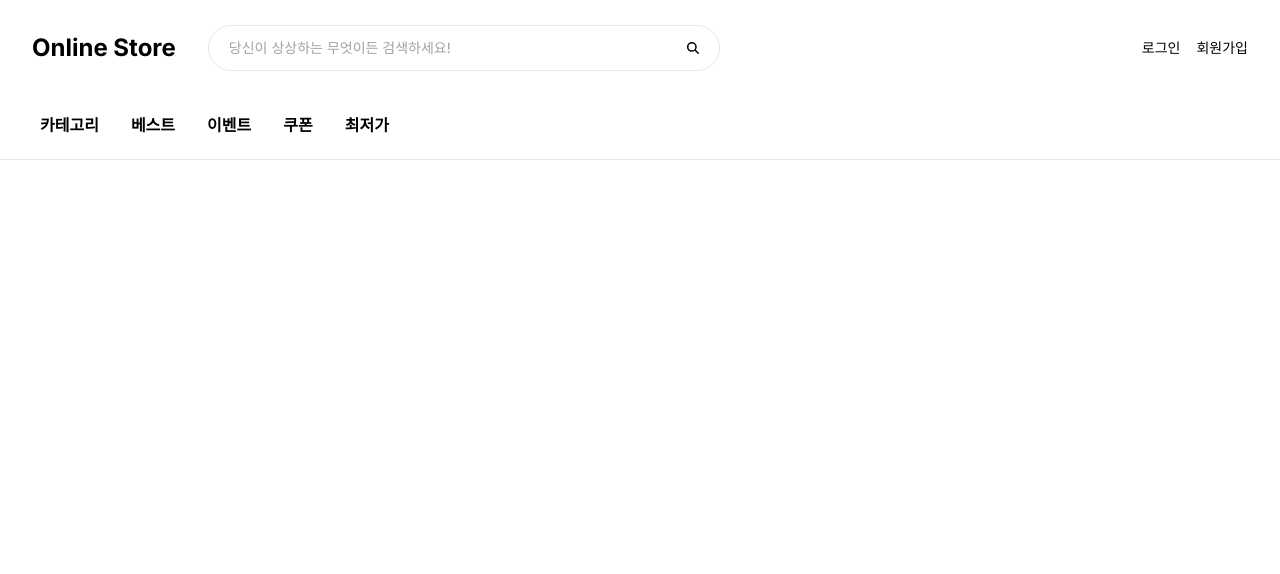
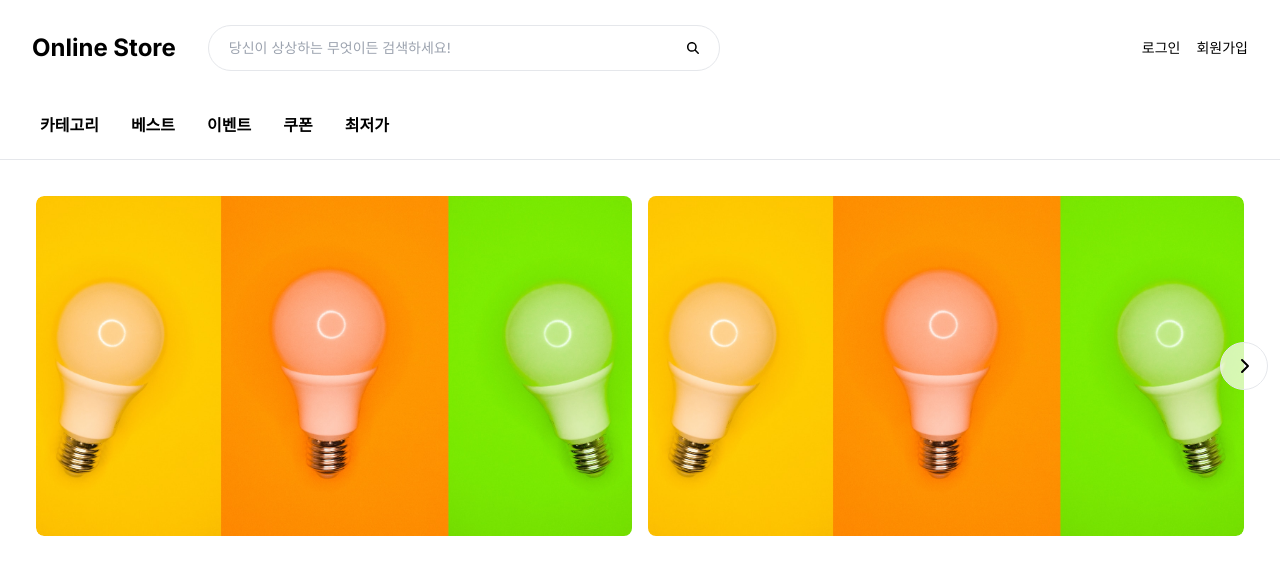
Before and after one commit to pokycookie/online-store, a Next.js app: page / in a window 1280 px wide. Shown: the top 574 px of the page. Built offline with nearby package versions, Linux system fonts and the light colour scheme.

Commit message:
feat: add carousel components

```diff
--- /dev/null
+++ b/app/components/ui/carousel.tsx
@@ -0,0 +1,108 @@
+'use client'
+
+import { useEffect, useState } from 'react'
+import {
+  faChevronLeft,
+  faChevronRight,
+} from '@fortawesome/free-solid-svg-icons'
+import { FontAwesomeIcon } from '@fortawesome/react-fontawesome'
+import { motion } from 'framer-motion'
+
+interface IProps {
+  children?: React.ReactNode
+  aspectRatio: number
+  showCount: number
+  infinite?: boolean
+}
+
+export default function Carousel(props: IProps) {
+  const [idx, setIdx] = useState(0)
+  const [container, setContainer] = useState<React.ReactNode[][]>([])
+
+  const indexHandler = (delta: number) => {
+    let index
+    if (props.infinite) {
+      index = idx + delta
+      if (index < 0) {
+        index = container.length - 1
+      } else if (index > container.length - 1) {
+        index = 0
+      }
+    } else {
+      index = Math.min(Math.max(idx + delta, 0), container.length - 1)
+    }
+    setIdx(index)
+  }
+
+  useEffect(() => {
+    const children: React.ReactNode[] = Array.isArray(props.children)
+      ? props.children
+      : [props.children]
+    const container: React.ReactNode[][] = []
+
+    for (let i = 0; i < children.length; i += props.showCount) {
+      const viewport: React.ReactNode[] = []
+      for (let j = 0; j < props.showCount; j++) {
+        const index = i + j
+        if (index > children.length - 1) {
+          viewport.push(<div></div>)
+        } else {
+          viewport.push(children[index])
+        }
+      }
+      if (viewport.length > 0) container.push(viewport)
+    }
+
+    setContainer(container)
+    setIdx(0)
+  }, [props.children, props.showCount])
+
+  return (
+    <div className="w-full h-fit p-9">
+      <div className="relative flex items-center w-full h-fit">
+        <div
+          className="flex w-full overflow-hidden rounded-lg h-fit"
+          style={{ aspectRatio: props.aspectRatio * props.showCount }}
+        >
+          {container.map((viewport, i) => {
+            return (
+              <motion.div
+                key={i}
+                animate={{ x: `-${100 * idx}%` }}
+                transition={{ type: 'just' }}
+                className="flex w-full h-auto gap-4 shrink-0"
+              >
+                {viewport.map((node, i) => {
+                  return (
+                    <div
+                      key={i}
+                      className="w-full h-full overflow-hidden rounded-lg"
+                    >
+                      {node}
+                    </div>
+                  )
+                })}
+              </motion.div>
+            )
+          })}
+        </div>
+        {!props.infinite && idx != 0 ? (
+          <button
+            onClick={() => indexHandler(-1)}
+            className="absolute w-12 h-12 duration-200 bg-white border rounded-full hover:bg-opacity-100 bg-opacity-70 -left-6 hover:scale-105"
+          >
+            <FontAwesomeIcon icon={faChevronLeft} />
+          </button>
+        ) : null}
+        {!props.infinite && idx != container.length - 1 ? (
+          <button
+            onClick={() => indexHandler(1)}
+            className="absolute w-12 h-12 duration-200 bg-white border rounded-full hover:bg-opacity-100 bg-opacity-70 -right-6 hover:scale-105"
+          >
+            <FontAwesomeIcon icon={faChevronRight} />
+          </button>
+        ) : null}
+      </div>
+    </div>
+  )
+}
--- a/app/page.tsx
+++ b/app/page.tsx
@@ -1,3 +1,24 @@
+import Image from 'next/image'
+import Carousel from './components/ui/carousel'
+import dummy from '@img/dummy.jpg'
+
 export default function Home() {
-  return <main className=""></main>
+  return (
+    <main className="flex flex-col items-center">
+      <Carousel showCount={2} aspectRatio={16 / 9}>
+        {Array(8)
+          .fill(0)
+          .map((_, i) => {
+            return (
+              <Image
+                key={i}
+                className="object-cover h-full"
+                alt="img"
+                src={dummy}
+              />
+            )
+          })}
+      </Carousel>
+    </main>
+  )
 }
--- a/package.json
+++ b/package.json
@@ -9,6 +9,8 @@
     "lint": "next lint"
   },
   "dependencies": {
+    "@emotion/react": "^11.11.1",
+    "@emotion/styled": "^11.11.0",
     "@fortawesome/fontawesome-svg-core": "^6.4.0",
     "@fortawesome/free-regular-svg-icons": "^6.4.0",
     "@fortawesome/free-solid-svg-icons": "^6.4.0",
@@ -19,6 +21,7 @@
     "autoprefixer": "10.4.14",
     "eslint": "8.45.0",
     "eslint-config-next": "13.4.10",
+    "framer-motion": "^10.13.0",
     "next": "13.4.10",
     "postcss": "8.4.26",
     "react": "18.2.0",
--- a/tsconfig.json
+++ b/tsconfig.json
@@ -20,7 +20,8 @@
       }
     ],
     "paths": {
-      "@/*": ["./*"]
+      "@/*": ["./*"],
+      "@img/*": ["./public/img/*"]
     }
   },
   "include": ["next-env.d.ts", "**/*.ts", "**/*.tsx", ".next/types/**/*.ts"],
```
Also changed, not shown: public/img/dummy.jpg (added), 1 other file (tests, documents, lock files or other folders).
